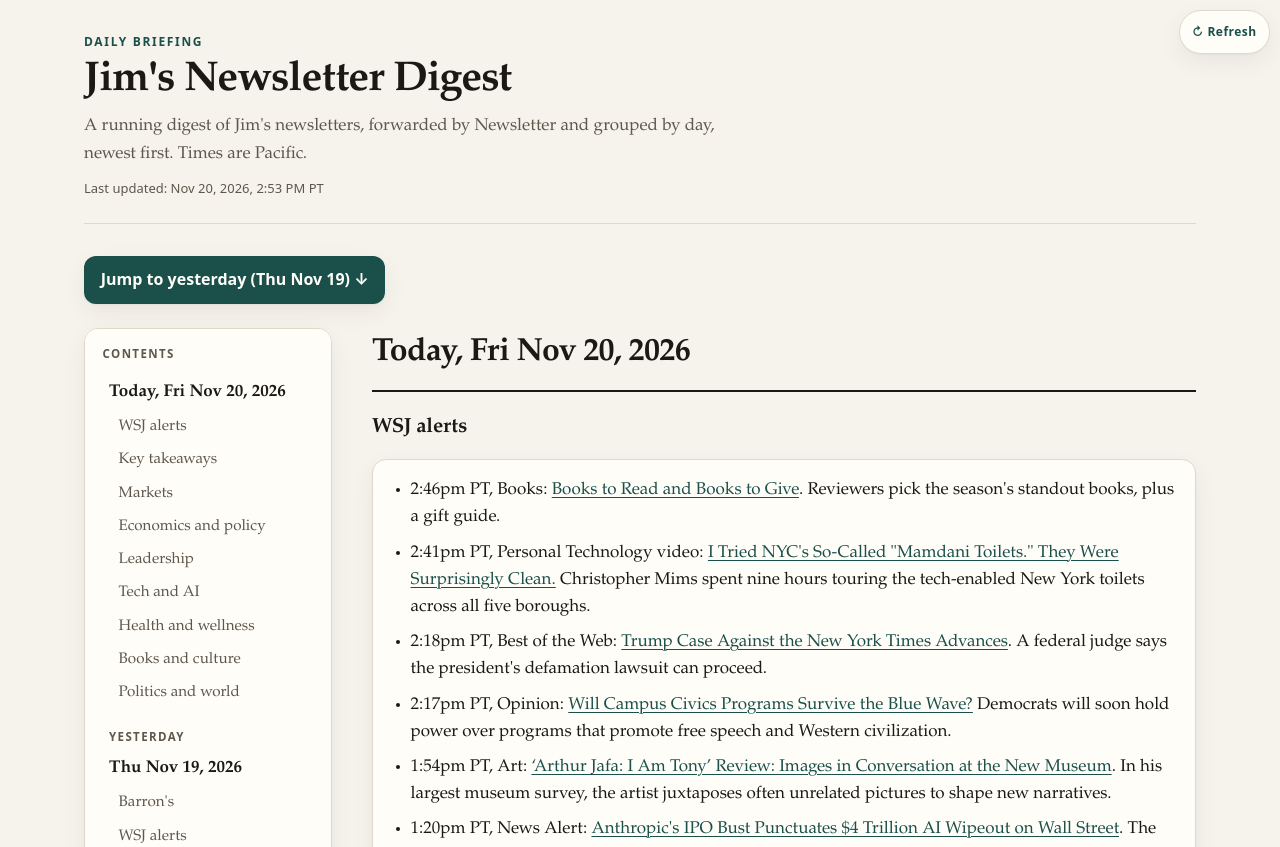
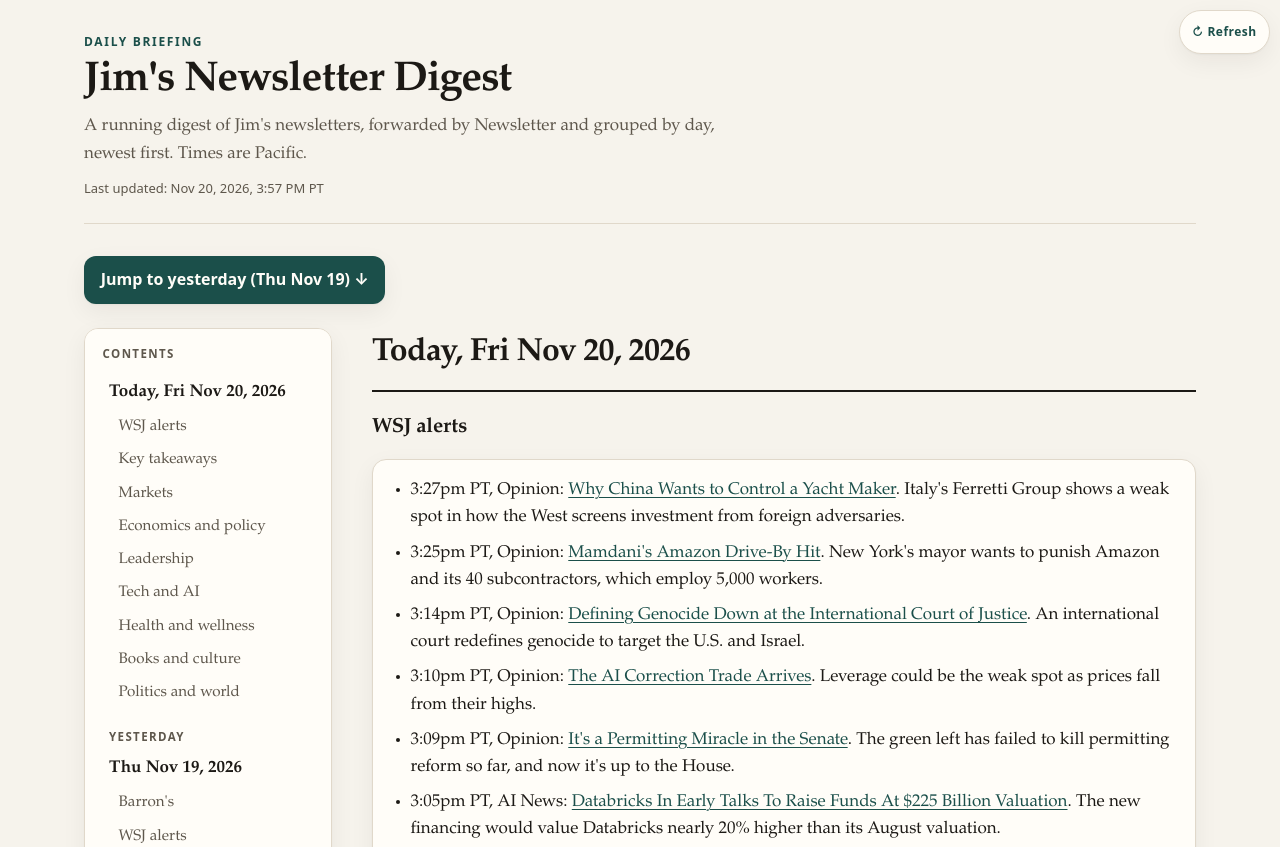
Before and after one commit to jmxiiu/newsletter-digest, a plain HTML site: page index.html in a window 1280 px wide. Shown: the top 847 px of the page. Drawn offline with Linux system fonts and the light colour scheme.

Commit message:
Add Nov 20 WSJ alerts: Databricks, Permitting Miracle, AI Correction, Genocide, Mamdani Amazon, Yacht Maker

```diff
--- a/index.html
+++ b/index.html
@@ -381,7 +381,7 @@
       <p class="kicker">Daily briefing</p>
       <h1>Jim's Newsletter Digest</h1>
       <p class="summary">A running digest of Jim's newsletters, forwarded by Newsletter and grouped by day, newest first. Times are Pacific.</p>
-      <p class="updated">Last updated: Nov 20, 2026, 2:53 PM PT</p>
+      <p class="updated">Last updated: Nov 20, 2026, 3:57 PM PT</p>
     </header>
 
     <p class="jump-yesterday"><a href="#2026-11-19">Jump to yesterday (Thu Nov 19) ↓</a></p>
@@ -425,6 +425,12 @@
             <h3>WSJ alerts</h3>
             <section class="item">
               <ul class="facts">
+                <li>3:27pm PT, Opinion: <a href="https://www.wsj.com/opinion/why-china-wants-to-control-a-yacht-maker-69ca60c7" target="_blank" rel="noopener noreferrer">Why China Wants to Control a Yacht Maker</a>. Italy's Ferretti Group shows a weak spot in how the West screens investment from foreign adversaries.</li>
+                <li>3:25pm PT, Opinion: <a href="https://www.wsj.com/opinion/new-york-city-amazon-contractors-zohran-mamdani-julie-menin-60145c3e" target="_blank" rel="noopener noreferrer">Mamdani's Amazon Drive-By Hit</a>. New York's mayor wants to punish Amazon and its 40 subcontractors, which employ 5,000 workers.</li>
+                <li>3:14pm PT, Opinion: <a href="https://www.wsj.com/opinion/international-court-of-justice-genocide-definition-israel-1f650a2e" target="_blank" rel="noopener noreferrer">Defining Genocide Down at the International Court of Justice</a>. An international court redefines genocide to target the U.S. and Israel.</li>
+                <li>3:10pm PT, Opinion: <a href="https://www.wsj.com/opinion/the-ai-correction-trade-arrives-d76f8636" target="_blank" rel="noopener noreferrer">The AI Correction Trade Arrives</a>. Leverage could be the weak spot as prices fall from their highs.</li>
+                <li>3:09pm PT, Opinion: <a href="https://www.wsj.com/opinion/permitting-reform-bill-senate-congress-2b7f78eb" target="_blank" rel="noopener noreferrer">It's a Permitting Miracle in the Senate</a>. The green left has failed to kill permitting reform so far, and now it's up to the House.</li>
+                <li>3:05pm PT, AI News: <a href="https://www.wsj.com/tech/ai/databricks-in-early-talks-to-raise-funds-at-225-billion-valuation-e593b1de" target="_blank" rel="noopener noreferrer">Databricks In Early Talks To Raise Funds At $225 Billion Valuation</a>. The new financing would value Databricks nearly 20% higher than its August valuation.</li>
                 <li>2:46pm PT, Books: <a href="https://www.wsj.com/arts-culture/books/books-to-read-and-books-to-give-40e71d39" target="_blank" rel="noopener noreferrer">Books to Read and Books to Give</a>. Reviewers pick the season's standout books, plus a gift guide.</li>
                 <li>2:41pm PT, Personal Technology video: <a href="https://www.wsj.com/video/i-tried-nycs-so-called-mamdani-toilets-they-were-surprisingly-clean/73963765-2161-4E44-81F4-FA9B2168A15D" target="_blank" rel="noopener noreferrer">I Tried NYC's So-Called "Mamdani Toilets." They Were Surprisingly Clean.</a> Christopher Mims spent nine hours touring the tech-enabled New York toilets across all five boroughs.</li>
                 <li>2:18pm PT, Best of the Web: <a href="https://www.wsj.com/opinion/trump-case-against-the-new-york-times-advances-d9a1962f" target="_blank" rel="noopener noreferrer">Trump Case Against the New York Times Advances</a>. A federal judge says the president's defamation lawsuit can proceed.</li>
```
